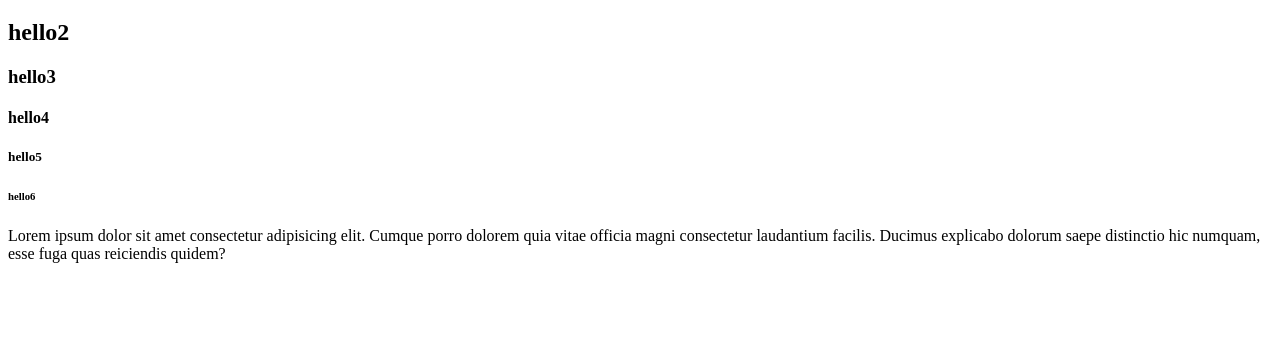
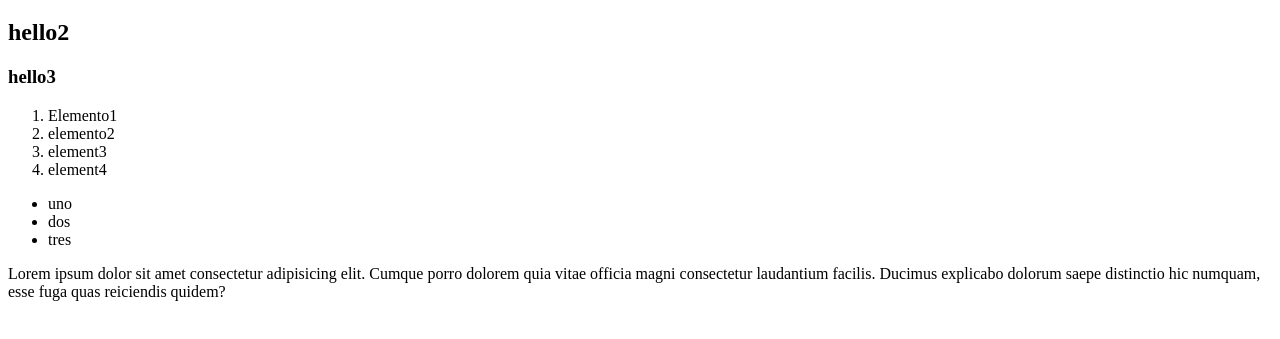
Before and after one commit to juan-higuera/A-try, a plain HTML site: page index.html in a window 1280 px wide. Shown: the part 61-400 px from the top of the page. Drawn offline with Linux system fonts and the light colour scheme.

Commit message:
Add files via upload

```diff
--- a/index.html
+++ b/index.html
@@ -9,9 +9,20 @@
         <h1>ArtByte</h1>
         <h2>hello2</h2>
         <h3>hello3</h3>
-        <h4>hello4</h4>
-        <h5>hello5</h5>
-        <h6>hello6</h6>
+
+        <ol>
+            <li>Elemento1</li>
+            <li>elemento2</li>
+            <li>element3</li>
+            <li>element4</li>
+        </ol>
+        <ul>
+            <li>uno</li>
+            <li>dos</li>
+            <li>tres</li>
+        </ul>
+
+
         <p>Lorem ipsum dolor sit amet consectetur adipisicing elit. Cumque porro dolorem quia vitae officia magni consectetur laudantium facilis. Ducimus explicabo dolorum saepe distinctio hic numquam, esse fuga quas reiciendis quidem?
         </p>
         <p>
```
